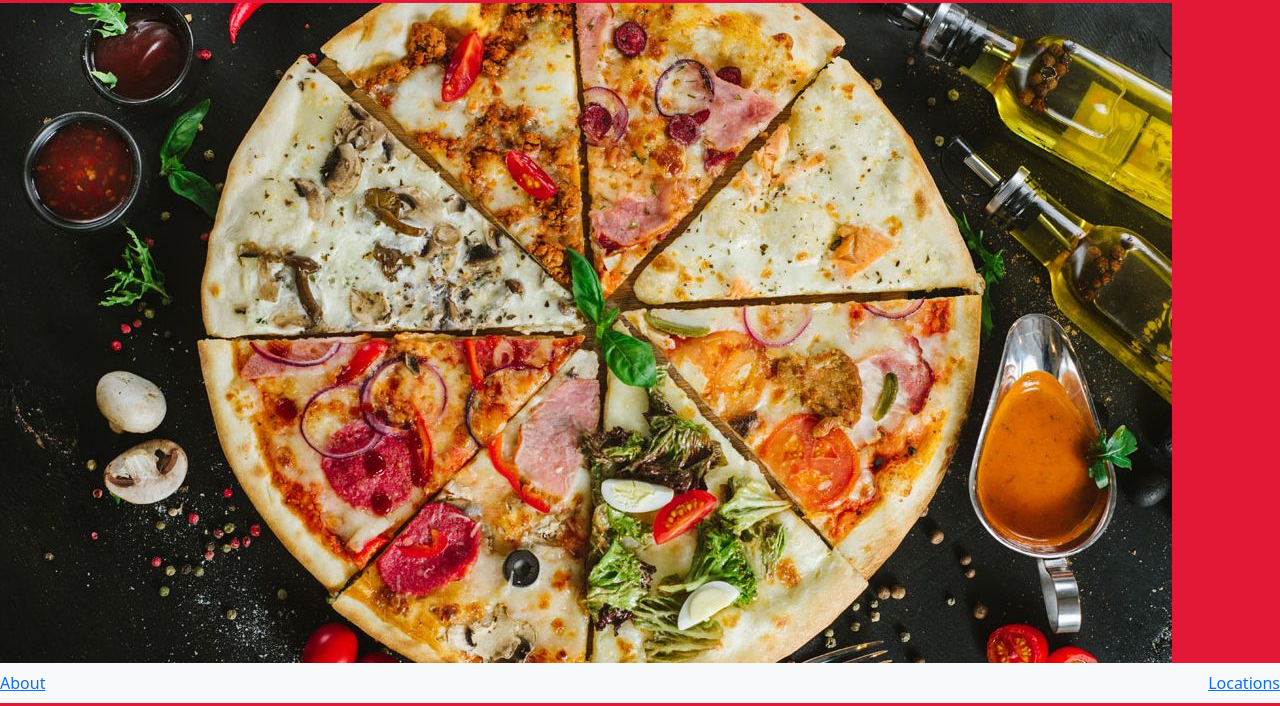
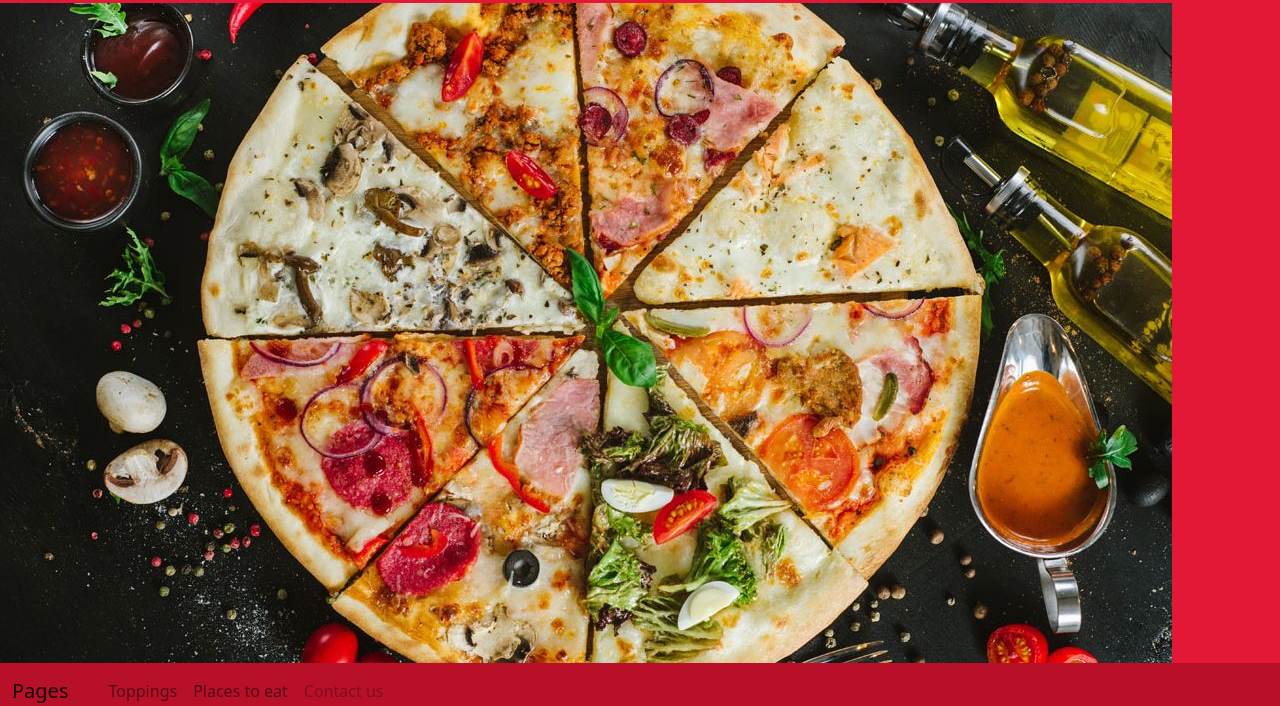
Before and after one commit to Keeshaune/Favorite-food, a plain HTML site: page index.html in a window 1280 px wide. Shown: the part 53-759 px from the top of the page. Drawn offline with nearby package versions, Linux system fonts and the light colour scheme.

Commit message:
updated nav bar on homepage and additional styling on toppings

```diff
--- a/index.html
+++ b/index.html
@@ -13,10 +13,32 @@
     <header>
         <h1 class="white-text">Come one, come all! It's Pizza time!</h1>
         <img src="./images/pizza-main.jpeg" alt="pizza header">
-        <nav class="navbar bg-light">
-            <a href="./about.html">About</a>
-            <a href="./place.html">Locations</a>
-        </nav>
+
+        <nav class="text-white navbar navbar-expand-lg" style="background-color: #b91029;">
+            <div class="container-fluid">
+              <a class="navbar-brand" href="#">Pages</a>
+              <button class="navbar-toggler" type="button" data-bs-toggle="collapse" data-bs-target="#navbarNav" aria-controls="navbarNav" aria-expanded="false" aria-label="Toggle navigation">
+                <span class="navbar-toggler-icon"></span>
+              </button>
+              <div class="collapse navbar-collapse" id="navbarNav">
+                <ul class="navbar-nav">
+                  <li class="nav-item">
+                    <a class="nav-link active" aria-current="page" href="#"></a>
+                  </li>
+                  <li class="nav-item">
+                    <a class="nav-link" href="about.html">Toppings</a>
+                  </li>
+                  <li class="nav-item">
+                    <a class="nav-link" href="place.html">Places to eat</a>
+                  </li>
+                  <li class="nav-item">
+                    <a class="nav-link disabled">Contact us</a>
+                  </li>
+                </ul>
+              </div>
+            </div>
+          </nav>
+
     </header>
     <main>
         <h2 class="white-text">Choose your favourite!</h2>
--- a/style.css
+++ b/style.css
@@ -35,7 +35,8 @@ tr{
 }
 
 .spacer{
-    height: 100%;
+    min-width: 100%;
+    min-height: 100%;
     width: 100%;
     background-repeat: no-repeat;
     background-position: center;
```
